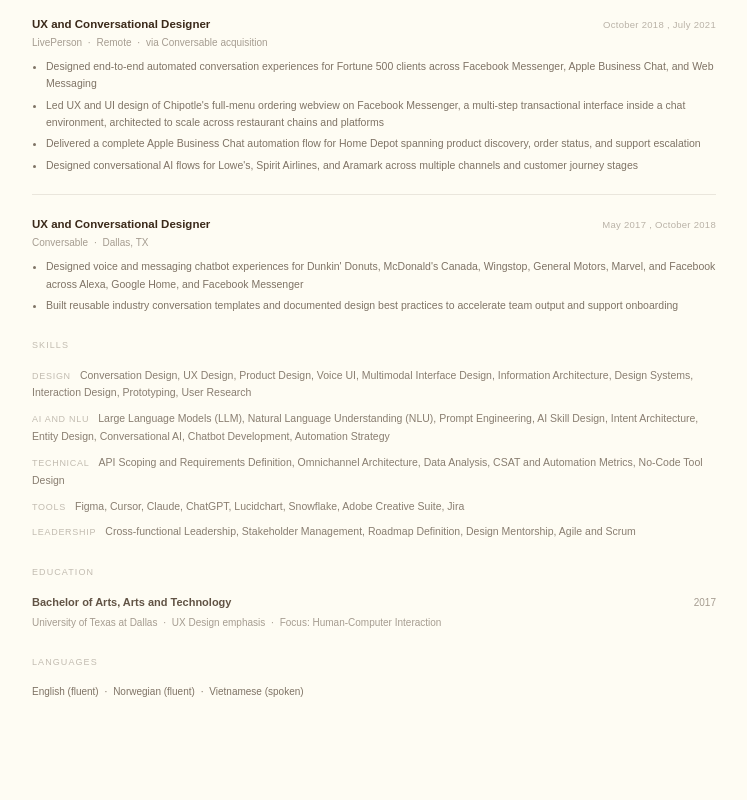
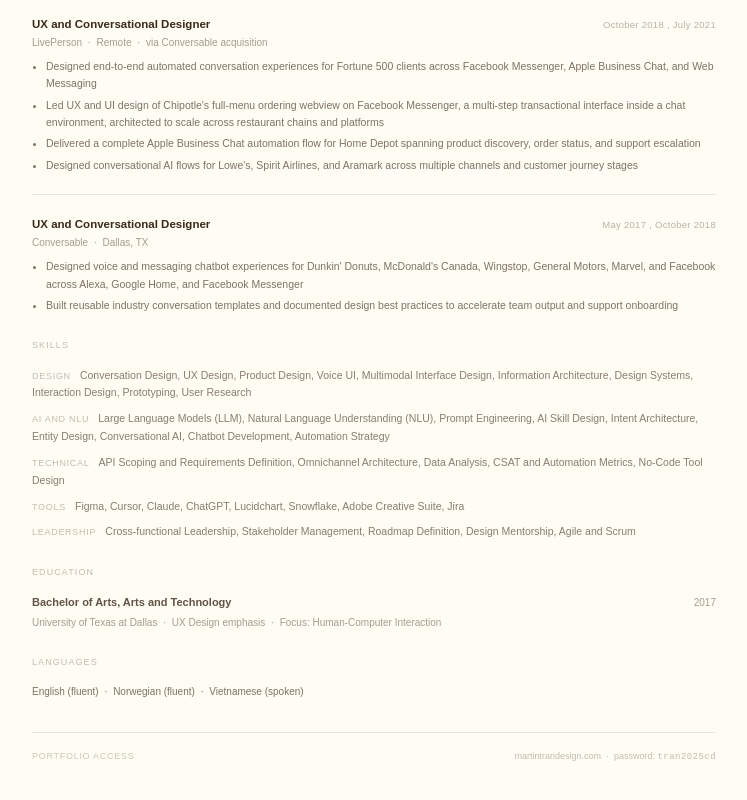
Before and after one commit to martintrandesign-cmd/martin-portfolio, a plain HTML site: page martin-tran-resume.html in a window 1280 px wide. Shown: the part 699-1499 px from the top of the page, without its empty margins (266-1013 px from the left). Before the commit the page ends 1471 px from the top, so only its background shows below. Drawn offline with Linux system fonts and the light colour scheme; a small style sheet from the web is missing.

Commit message:
Add password gate to portfolio; add access credentials to resume

```diff
--- a/martin-tran-resume.html
+++ b/martin-tran-resume.html
@@ -300,5 +300,10 @@
     <div class="meta-detail" style="opacity:0.65;">English (fluent) &nbsp;·&nbsp; Norwegian (fluent) &nbsp;·&nbsp; Vietnamese (spoken)</div>
   </div>
 
+  <div style="margin-top:32px;padding-top:16px;border-top:1px solid var(--border);display:flex;justify-content:space-between;align-items:baseline;">
+    <div style="font-size:9px;letter-spacing:0.08em;text-transform:uppercase;opacity:0.25;">Portfolio access</div>
+    <div style="font-size:9px;opacity:0.3;">martintrandesign.com &nbsp;·&nbsp; password: <span style="font-family:monospace;letter-spacing:0.05em;">tran2025cd</span></div>
+  </div>
+
 </body>
 </html>
```
